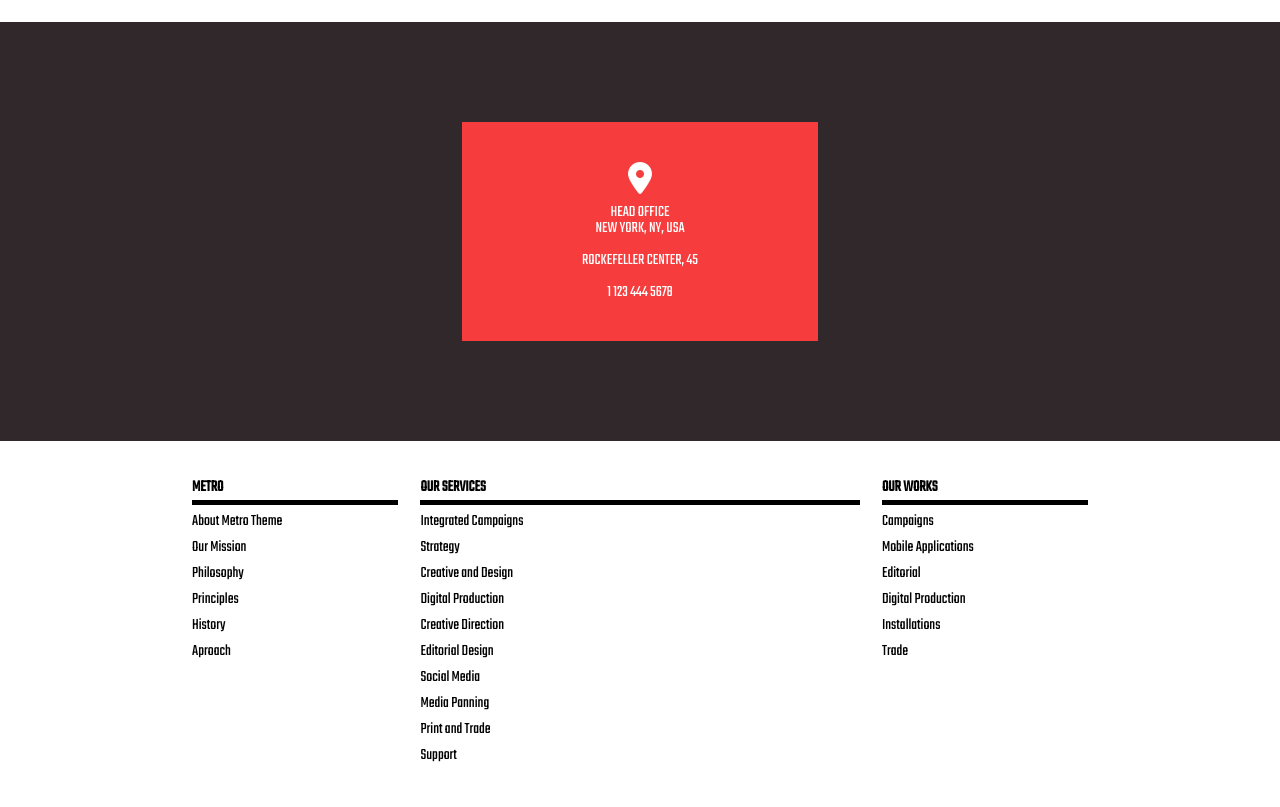
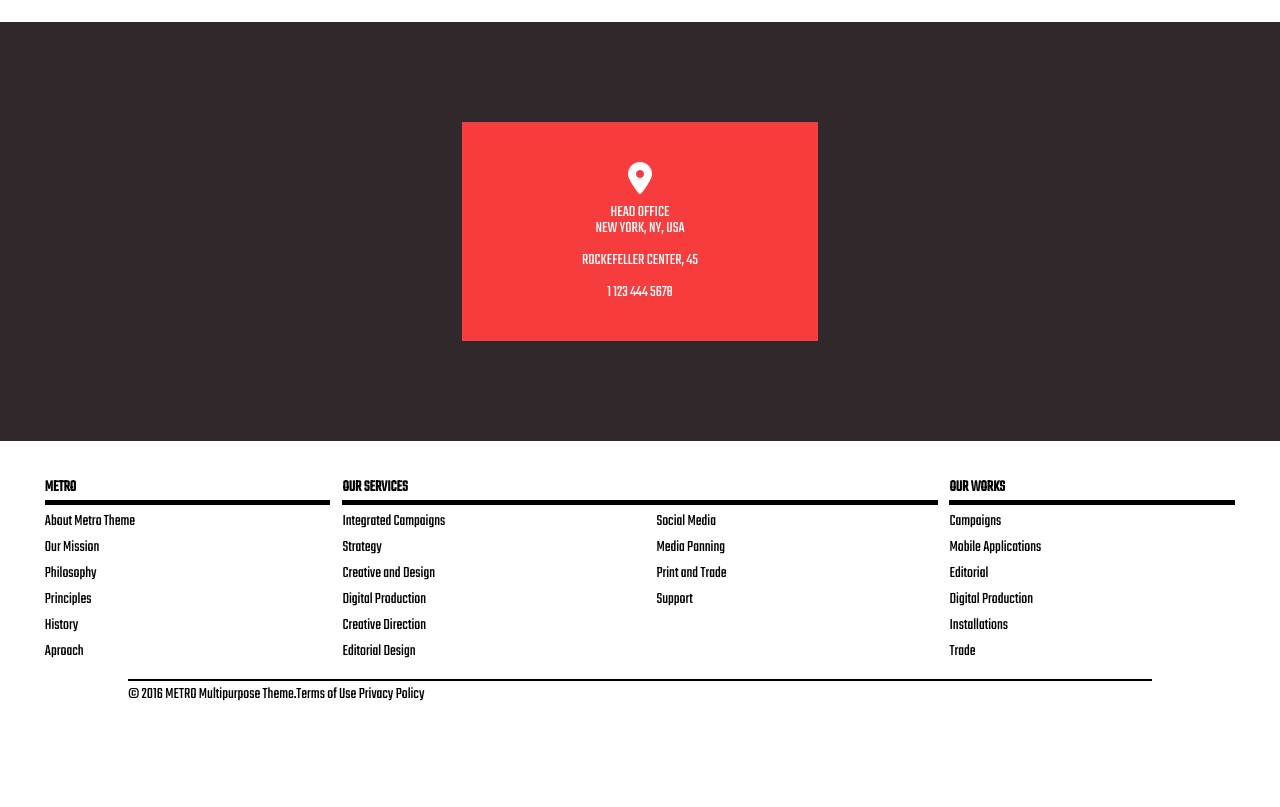
Before and after one commit to ArianZargaran/Week-2_Metro, a plain HTML site: page index.html in a window 1280 px wide. Shown: the part 1866-2673 px from the top of the page. After the commit the page ends 2572 px from the top, so only its background shows below. Drawn offline with Linux system fonts and the light colour scheme.

Commit message:
Project completed

```diff
--- a/css/main.scss
+++ b/css/main.scss
@@ -298,14 +298,14 @@ body {
   .footer__wrapper {
     display: flex;
     justify-content: space-between;
-    width: 70%;
-    padding: 3% 0;
+    width: 93%;
+    padding: 3% 0 0;
     margin: 0 auto;
   }
 }
 
 .footer-metro {
-  min-width: 23%;
+  min-width: 24%;
   .footer-metro__heading {
     border-bottom: 5px solid #000;
     padding-bottom: 4px;
@@ -314,8 +314,7 @@ body {
   }
     .footer-metro__list {
       display: flex;
-      flex-direction: column;
-      flex-wrap: wrap;
+      flex-flow: column wrap;
       .footer-metro__item {
         margin: 5px 0;
         a {
@@ -327,7 +326,7 @@ body {
 }
 
 .footer-services {
-  min-width: 49%;
+  min-width: 50%;
   .footer-services__heading {
     border-bottom: 5px solid #000;
     padding-bottom: 4px;
@@ -336,8 +335,8 @@ body {
   }
     .footer-services__list {
       display: flex;
-      flex-direction: column;
-      flex-wrap: wrap;
+      height: 170px;
+      flex-flow: column wrap;
       .footer-services__item {
         margin: 5px 0;
         a {
@@ -349,7 +348,7 @@ body {
 }
 
 .footer-works {
-  min-width: 23%;
+  min-width: 24%;
   .footer-works__heading {
     border-bottom: 5px solid #000;
     padding-bottom: 4px;
@@ -357,8 +356,7 @@ body {
     margin-bottom: 4px; }
     .footer-works__list {
       display: flex;
-      flex-direction: column;
-      flex-wrap: wrap;
+      flex-flow: column wrap;
       .footer-works__item {
         margin: 5px 0;
         a {
@@ -368,3 +366,16 @@ body {
     }
   }
 }
+
+.copyright {
+  display: flex;
+  border-top: 2px solid #000;
+  padding-top: .5%;
+  width: 80%;
+  margin: 0 auto;
+  .copyright__license {}
+  .copyright__policy {
+    text-decoration: none;
+    color: #000;
+  }
+}
--- a/index.html
+++ b/index.html
@@ -1,4 +1,3 @@
-<!DOCTYPE html>
 <html>
 <head>
   <html lang="en">
@@ -145,6 +144,10 @@ Infinity is an abstract concept describing something without any limit and is re
       </ul>
     </div>
   </div>
+  <div class="copyright">
+    <p class="copyright__license">© 2016 METRO Multipurpose Theme.</p>
+    <a href="##" class="copyright__policy">Terms of Use Privacy Policy</a>
+  </div>
 </section>
 
 <body>
```
Also changed, not shown: css/main.css, 2 other files.
